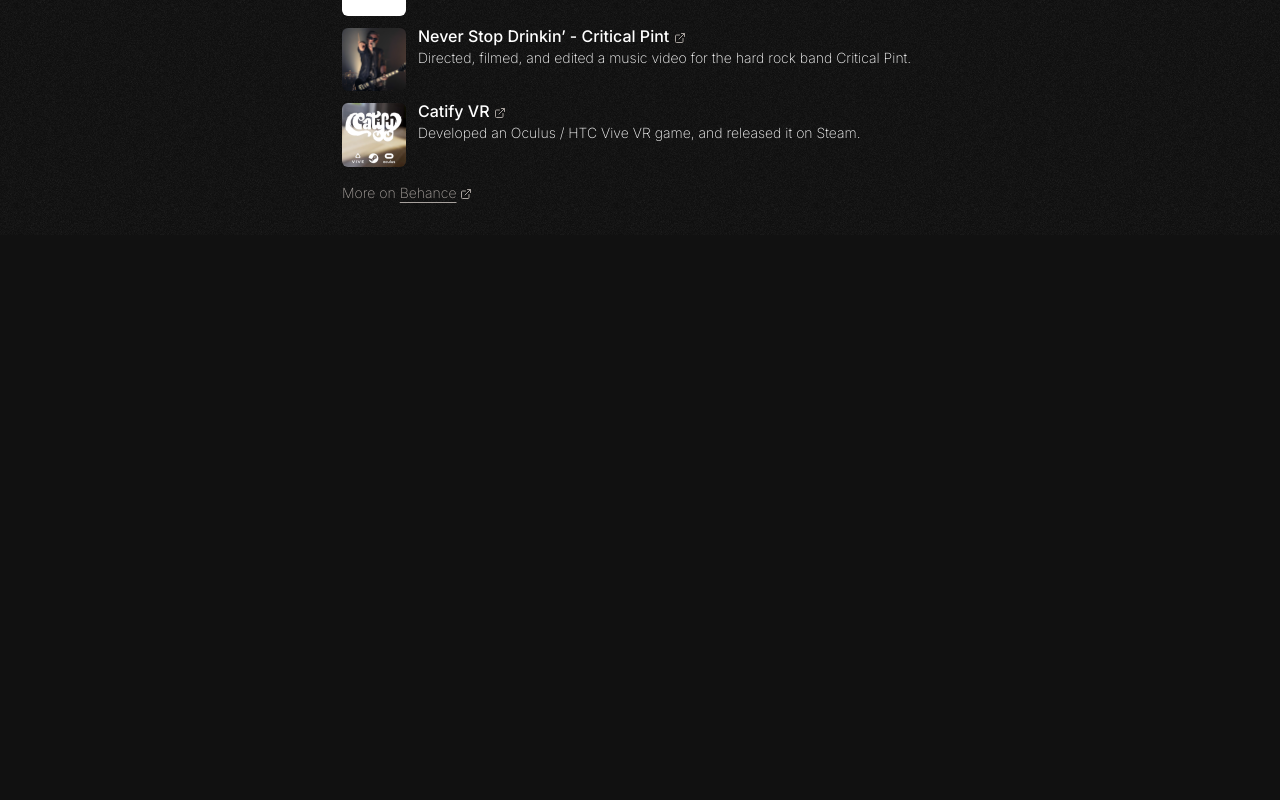
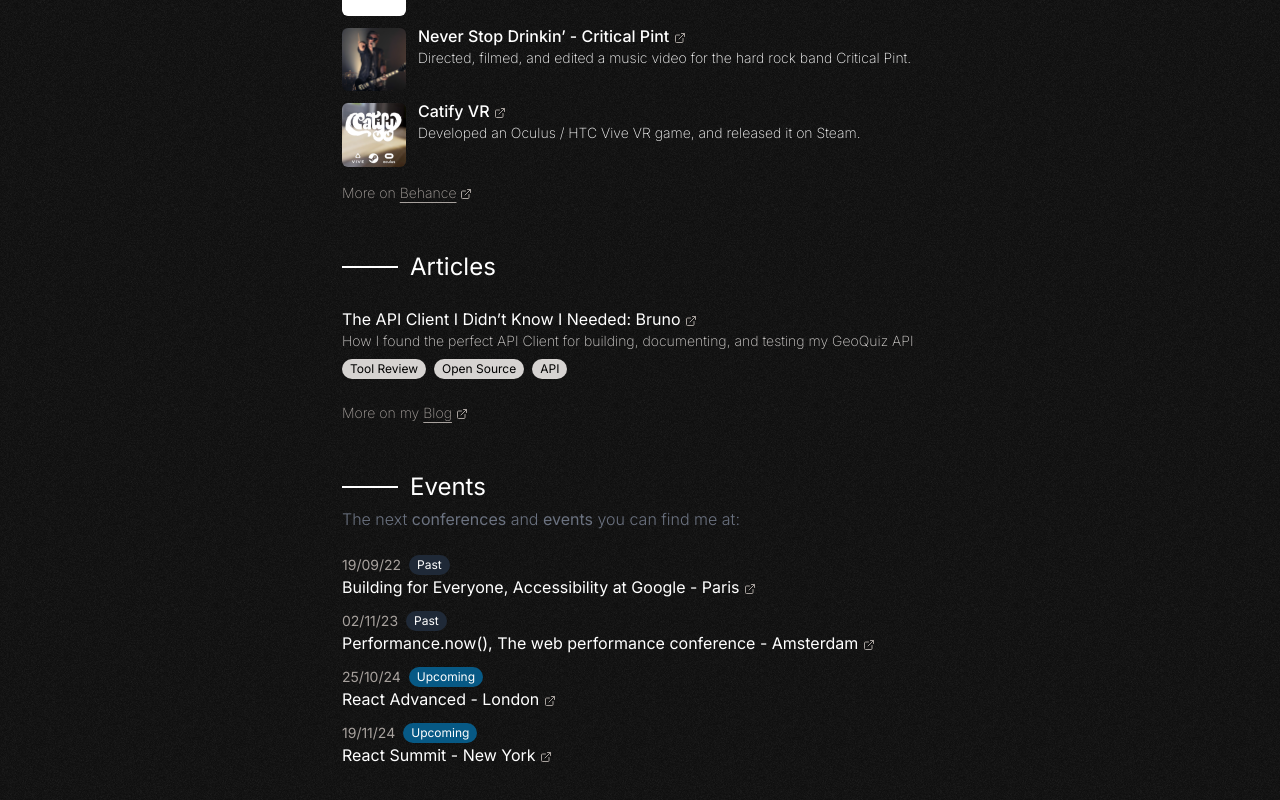
Before and after one commit to yohanlb/personal-website, a Next.js app: page / in a window 1280 px wide. Shown: the part 1144-1944 px from the top of the page. Before the commit the page ends 1379 px from the top, so only its background shows below. Built offline with nearby package versions, Linux system fonts and the light colour scheme.

Commit message:
Feat-blog-section (#1)
* feat: add blog section

* feat: added event section

* feat: update blog data

```diff
--- a/src/app/page.tsx
+++ b/src/app/page.tsx
@@ -1,3 +1,5 @@
+import BlogSection from '@components/homePage/BlogSection';
+import EventsSection from '@components/homePage/EventsSection';
 import IntroSection from '@components/homePage/IntroSection';
 import ProjectsSection from '@components/homePage/ProjectsSection';
 import WorkSection from '@components/homePage/WorkSection';
@@ -9,6 +11,8 @@
         <IntroSection />
         <WorkSection />
         <ProjectsSection />
+        <BlogSection />
+        <EventsSection />
       </div>
     </main>
   );
--- /dev/null
+++ b/src/components/homePage/BlogItem.tsx
@@ -0,0 +1,45 @@
+import React from 'react';
+import { BlogData } from '../../datas/blogData';
+import ExternalLinkIcon from '@components/ui/ExternalLinkIcon';
+
+type Props = {
+  blog: BlogData;
+};
+
+const BlogItem = ({ blog }: Props) => {
+  return (
+    <li className='group relative rounded-lg'>
+      {/* Hover background color effect */}
+      <div className='absolute inset-0 -z-10 -m-2 rounded-lg bg-white bg-opacity-5 opacity-0 group-hover:opacity-100'></div>
+      <div>
+        <h3 className='text-base text-white'>
+          <a
+            href={blog.link}
+            target='_blank'
+            className='underline-offset-2 group-hover:underline'
+          >
+            {blog.title}
+          </a>{' '}
+          <span className='text-stone-400 '>
+            <ExternalLinkIcon />
+          </span>
+        </h3>
+        <p className='mb-2 text-sm font-extralight text-stone-300'>
+          {blog.subtitle}
+        </p>
+        <p className='text-xs text-black'>
+          {blog.tags.map((tag) => (
+            <span
+              key={tag}
+              className='mb-2 mr-2 inline-block rounded-full bg-stone-300 px-2 py-0.5'
+            >
+              {tag}
+            </span>
+          ))}
+        </p>
+      </div>
+    </li>
+  );
+};
+
+export default BlogItem;
--- /dev/null
+++ b/src/components/homePage/BlogSection.tsx
@@ -0,0 +1,38 @@
+import React from 'react';
+import ExternalLinkIcon from '@components/ui/ExternalLinkIcon';
+import { blogData } from '../../datas/blogData';
+import { SOCIAL_LINKS } from '../../datas/socialLinkData';
+import BlogItem from '@components/homePage/BlogItem';
+
+const BlogSection = () => {
+  return (
+    <section>
+      <h2 className='flex items-center gap-3'>
+        <span className='h-[2px] w-14 bg-white' />
+        <span className='text-2xl'>Articles</span>
+      </h2>
+      <ul className='mb-4 mt-6 flex flex-col gap-3 '>
+        {blogData.map((blog) => (
+          <BlogItem key={blog.title} blog={blog} />
+        ))}
+      </ul>
+      {/* ------ Footer ----- */}
+      <div className='flex items-center gap-1 text-sm font-extralight text-stone-400 '>
+        <span className=''>More on my</span>
+        <a
+          href={SOCIAL_LINKS.Blog.href}
+          target='_blank'
+          rel='noopener noreferrer'
+          className='group hover:text-stone-200 '
+        >
+          <span className='underline underline-offset-4'>
+            {SOCIAL_LINKS.Blog.displayName}
+          </span>{' '}
+          <ExternalLinkIcon />
+        </a>
+      </div>
+    </section>
+  );
+};
+
+export default BlogSection;
--- /dev/null
+++ b/src/components/homePage/EventItem.tsx
@@ -0,0 +1,39 @@
+import React from 'react';
+import ExternalLinkIcon from '@components/ui/ExternalLinkIcon';
+import { EventData } from '../../datas/eventsData';
+
+type Props = {
+  event: EventData;
+};
+
+const EventItem = ({ event }: Props) => {
+  return (
+    <li className='group relative rounded-lg'>
+      {/* Hover background color effect */}
+      <div className='absolute inset-0 -z-10 -m-2 rounded-lg bg-white bg-opacity-5 opacity-0 group-hover:opacity-100'></div>
+      <div>
+        <div className='flex items-center gap-2'>
+          <p className={`text-sm font-normal text-stone-400`}>{event.date}</p>
+          <span
+            className={`rounded-full px-2 py-0.5 text-xs text-white ${event.isPast ? 'bg-gray-800 ' : 'bg-sky-800 '}`}
+          >
+            {event.isPast ? 'Past' : 'Upcoming'}
+          </span>
+        </div>
+        <h3 className='text-base text-white'>
+          <a
+            href={event.link}
+            className='underline-offset-2 group-hover:underline'
+          >
+            {event.title}
+          </a>{' '}
+          <span className='text-stone-400 '>
+            <ExternalLinkIcon />
+          </span>
+        </h3>
+      </div>
+    </li>
+  );
+};
+
+export default EventItem;
--- /dev/null
+++ b/src/components/homePage/EventsSection.tsx
@@ -0,0 +1,25 @@
+import React from 'react';
+import { EVENT_DATA } from '../../datas/eventsData';
+import EventItem from '@components/homePage/EventItem';
+
+const EventsSection = () => {
+  return (
+    <section>
+      <h2 className='flex items-center gap-3'>
+        <span className='h-[2px] w-14 bg-white' />
+        <span className='text-2xl'>Events</span>
+      </h2>
+      <p className='mt-1 text-base font-light text-gray-500'>
+        The next <strong>conferences</strong> and <strong>events</strong> you
+        can find me at:
+      </p>
+      <ul className='mb-4 mt-6 flex flex-col gap-3 '>
+        {EVENT_DATA.map((event) => (
+          <EventItem key={event.title} event={event} />
+        ))}
+      </ul>
+    </section>
+  );
+};
+
+export default EventsSection;
--- /dev/null
+++ b/src/datas/blogData.ts
@@ -0,0 +1,16 @@
+export type BlogData = {
+  title: string;
+  subtitle: string;
+  tags: string[];
+  link: string;
+};
+
+export const blogData: BlogData[] = [
+  {
+    title: 'The API Client I Didn’t Know I Needed: Bruno',
+    subtitle:
+      'How I found the perfect API Client for building, documenting, and testing my GeoQuiz API',
+    tags: ['Tool Review', 'Open Source', 'API'],
+    link: 'https://yohanlb.hashnode.dev/the-api-client-i-didnt-know-i-needed-bruno',
+  },
+];
--- /dev/null
+++ b/src/datas/eventsData.ts
@@ -0,0 +1,33 @@
+export type EventData = {
+  title: string;
+  date: string;
+  link: string;
+  isPast?: boolean;
+};
+
+export const EVENT_DATA: EventData[] = [
+  {
+    date: '19/09/22',
+    title: 'Building for Everyone, Accessibility at Google - Paris',
+    link: 'https://gdg.community.dev/events/details/google-gdg-paris-presents-building-for-everyone-at-google-paris/',
+    isPast: true,
+  },
+  {
+    date: '02/11/23',
+    title: 'Performance.now(), The web performance conference - Amsterdam',
+    link: 'https://perfnow.nl/2023#:~:text=On%202nd%20and%203rd%20of,most%20important%20web%20performance%20insights.',
+    isPast: true,
+  },
+  {
+    title: 'React Advanced - London',
+    date: '25/10/24',
+    link: 'https://reactadvanced.com/',
+    isPast: false,
+  },
+  {
+    title: 'React Summit - New York',
+    date: '19/11/24',
+    link: 'https://reactsummit.us/',
+    isPast: false,
+  },
+];
--- a/src/datas/socialLinkData.ts
+++ b/src/datas/socialLinkData.ts
@@ -1,4 +1,8 @@
 export const SOCIAL_LINKS = {
+  Blog: {
+    displayName: 'Blog',
+    href: 'https://yohanlb.hashnode.dev/',
+  },
   LinkedIn: {
     displayName: 'LinkedIn',
     href: 'https://www.linkedin.com/in/yohanlb/',
```
